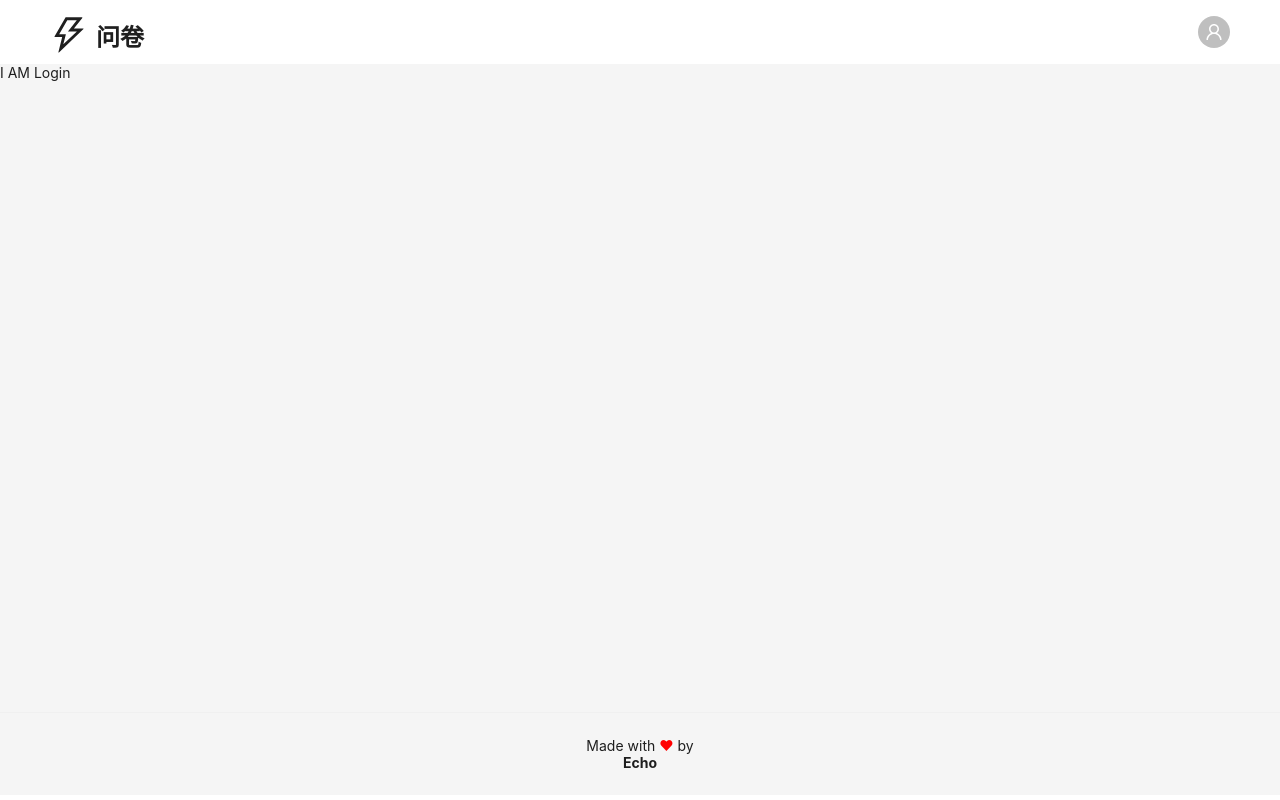
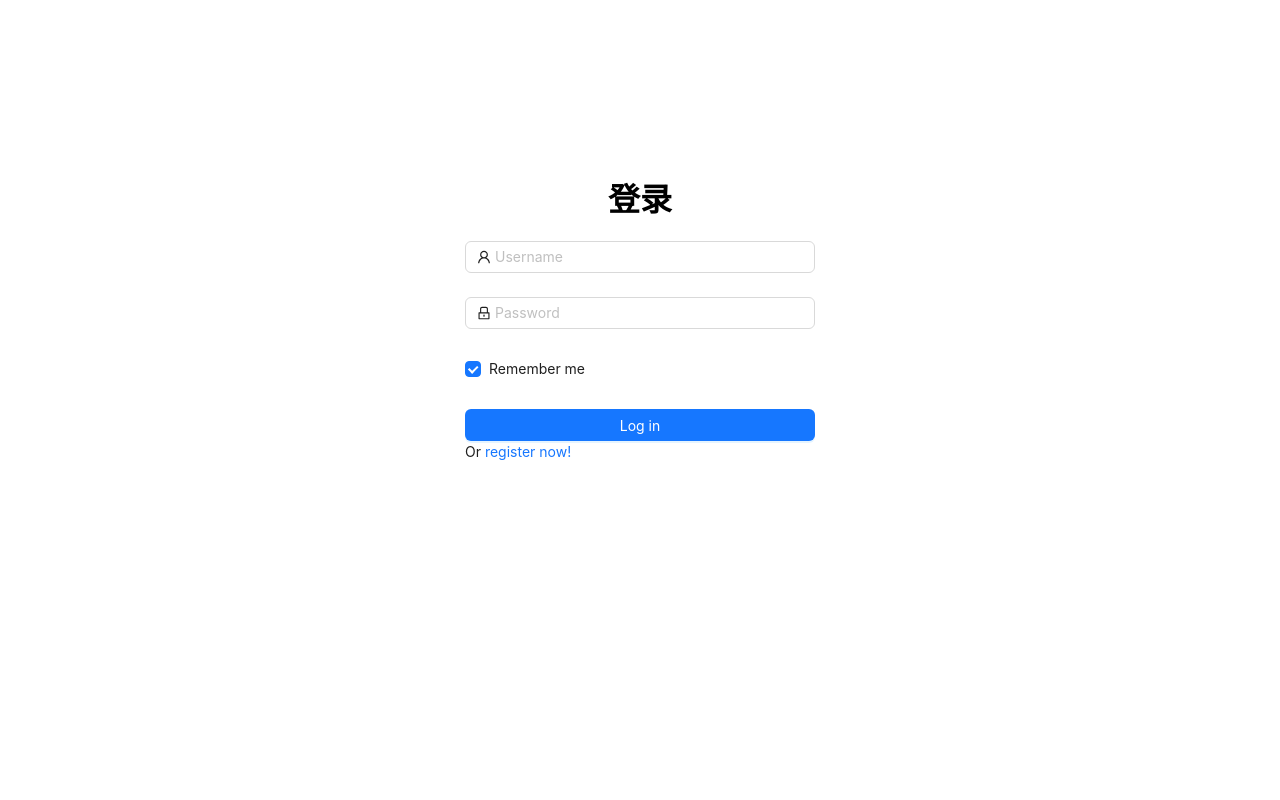
Before and after one commit to lqr131115/questionnaire-web, a React (Create React App) app: page /login in a window 1280 px wide. Built offline with nearby package versions, Linux system fonts and the light colour scheme.

Commit message:
feat: login

```diff
--- a/src/index.css
+++ b/src/index.css
@@ -1,4 +1,5 @@
 body {
+  height: 100vh;
   margin: 0;
   font-family: -apple-system, BlinkMacSystemFont, 'Segoe UI', 'Roboto', 'Oxygen',
     'Ubuntu', 'Cantarell', 'Fira Sans', 'Droid Sans', 'Helvetica Neue',
@@ -7,6 +8,11 @@ body {
   -moz-osx-font-smoothing: grayscale;
 }
 
+#root{
+  height: 100%;
+}
+
+
 code {
   font-family: source-code-pro, Menlo, Monaco, Consolas, 'Courier New',
     monospace;
--- a/src/pages/Home.tsx
+++ b/src/pages/Home.tsx
@@ -3,7 +3,7 @@ import { useTitle } from "ahooks";
 import { Typography, Button } from "antd";
 import { useNavigate } from "react-router-dom";
 import styles from "./Home.module.scss";
-const { Title, Paragraph } = Typography;
+const { Title } = Typography;
 const Home: FC = () => {
   useTitle("Home");
   const navigator = useNavigate();
@@ -11,12 +11,9 @@ const Home: FC = () => {
     <>
       <div className={styles.container}>
         <Title>问卷调查</Title>
-        <Paragraph>已发布90份</Paragraph>
-        <div>
-          <Button type="primary" onClick={() => navigator("/manage/list")}>
-            开始使用
-          </Button>
-        </div>
+        <Button type="primary" onClick={() => navigator("/manage/list")}>
+          开始使用
+        </Button>
       </div>
     </>
   );
--- /dev/null
+++ b/src/pages/Login.module.scss
@@ -0,0 +1,7 @@
+.login {
+  height: 80%;
+  display: flex;
+  flex-direction: column;
+  justify-content: center;
+  align-items: center;
+}
--- a/src/pages/Login.tsx
+++ b/src/pages/Login.tsx
@@ -1,7 +1,66 @@
 import React, { FC } from "react";
+import { LockOutlined, UserOutlined } from "@ant-design/icons";
+import { Button, Checkbox, Form, Input } from "antd";
+import { Link } from "react-router-dom";
+import styles from "./Login.module.scss";
+const Login: FC = () => {
+  const onFinish = (values: unknown) => {
+    console.log("Received values of form: ", values);
+  };
+  return (
+    <>
+      <div className={styles.login}>
+        <h1>登录</h1>
+        <Form
+          name="normal_login"
+          className="login-form"
+          initialValues={{ remember: true }}
+          onFinish={onFinish}
+          style={{ width: "350px" }}
+        >
+          <Form.Item
+            name="username"
+            rules={[{ required: true, message: "Please input your Username!" }]}
+          >
+            <Input
+              prefix={<UserOutlined className="site-form-item-icon" />}
+              placeholder="Username"
+            />
+          </Form.Item>
+          <Form.Item
+            name="password"
+            rules={[{ required: true, message: "Please input your Password!" }]}
+          >
+            <Input
+              prefix={<LockOutlined className="site-form-item-icon" />}
+              type="password"
+              placeholder="Password"
+            />
+          </Form.Item>
+          <Form.Item>
+            <Form.Item name="remember" valuePropName="checked" noStyle>
+              <Checkbox>Remember me</Checkbox>
+            </Form.Item>
+          </Form.Item>
 
-const Login: FC = () => {
-  return <div>I AM Login</div>;
+          <Form.Item>
+            <Button
+              type="primary"
+              htmlType="submit"
+              className="login-form-button"
+              style={{ width: "100%" }}
+            >
+              Log in
+            </Button>
+            <div>
+              Or&nbsp;
+              <Link to="/register">register now!</Link>
+            </div>
+          </Form.Item>
+        </Form>
+      </div>
+    </>
+  );
 };
 
 export default Login;
```
Also changed, not shown: src/App.css (deleted, +0 -38 lines), src/router/index.jsx (+9 -8 lines).
